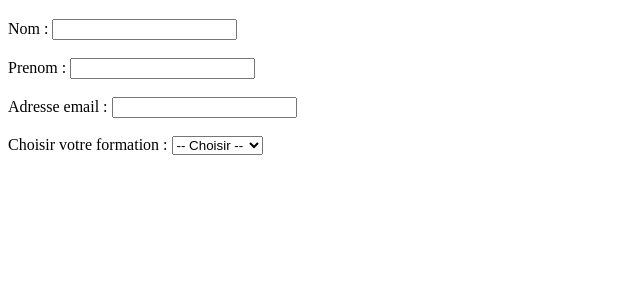
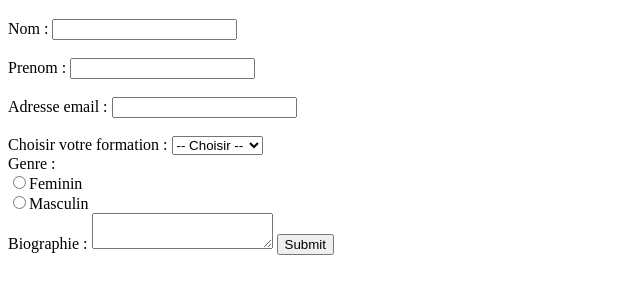
Before and after one commit to PerezMarion/Html-CSS, a plain HTML site: page pages/inscription.html in a window 1280 px wide. Shown: the part 167-460 px from the top of the page, without its empty margins (0-640 px from the left). Drawn offline with Linux system fonts and the light colour scheme.

Commit message:
fin du cours 22 juin

```diff
--- a/pages/inscription.html
+++ b/pages/inscription.html
@@ -16,9 +16,10 @@
         <h1>S'inscrire</h1>
         <!-- Formulaire -->
         <form>
-            <label for="nom">Nom : </label><input type="text" id="nom" /><br><br>
-            <label for="prenom">Prenom : </label><input type="text" id="prenom" /><br><br>
-            <label for="email">Adresse email : </label><input type="email" id="email" /><br><br>
+            <label for="nom">Nom : </label><input type="text" id="nom" /><br /><br />
+            <label for="prenom">Prenom : </label><input type="text" id="prenom" /><br /><br />
+            <label for="email">Adresse email : </label><input type="email" id="email" /><br /><br />
+            <!-- Choix par liste déroulante -->
             <label for="techno">Choisir votre formation : </label>
             <select id="techno">
                 <option values="">-- Choisir --</option>
@@ -29,7 +30,16 @@
                 <option values="bootstrap">Bootstrap</option>
                 <option values="kunernetes">Kubernetes</option>
                 <option values="react">React.js</option>
-            </select>
+            </select><br />
+            <!-- Choix par clic avec une seule sélection possible -->
+            <label for="genre">Genre : </label><br />
+            <input type="radio" name="genre">Feminin<br />
+            <input type="radio" name="genre">Masculin<br />
+            <!-- Possibilité d'écrire un texte long -->
+            <label for="bio">Biographie : </label>
+            <textarea id="bio"></textarea>
+            <!-- Bouton pour envoyer le formulaire -->
+            <input type="submit" values="Soumettre">
         </form>
     </body>
 </html>
```
